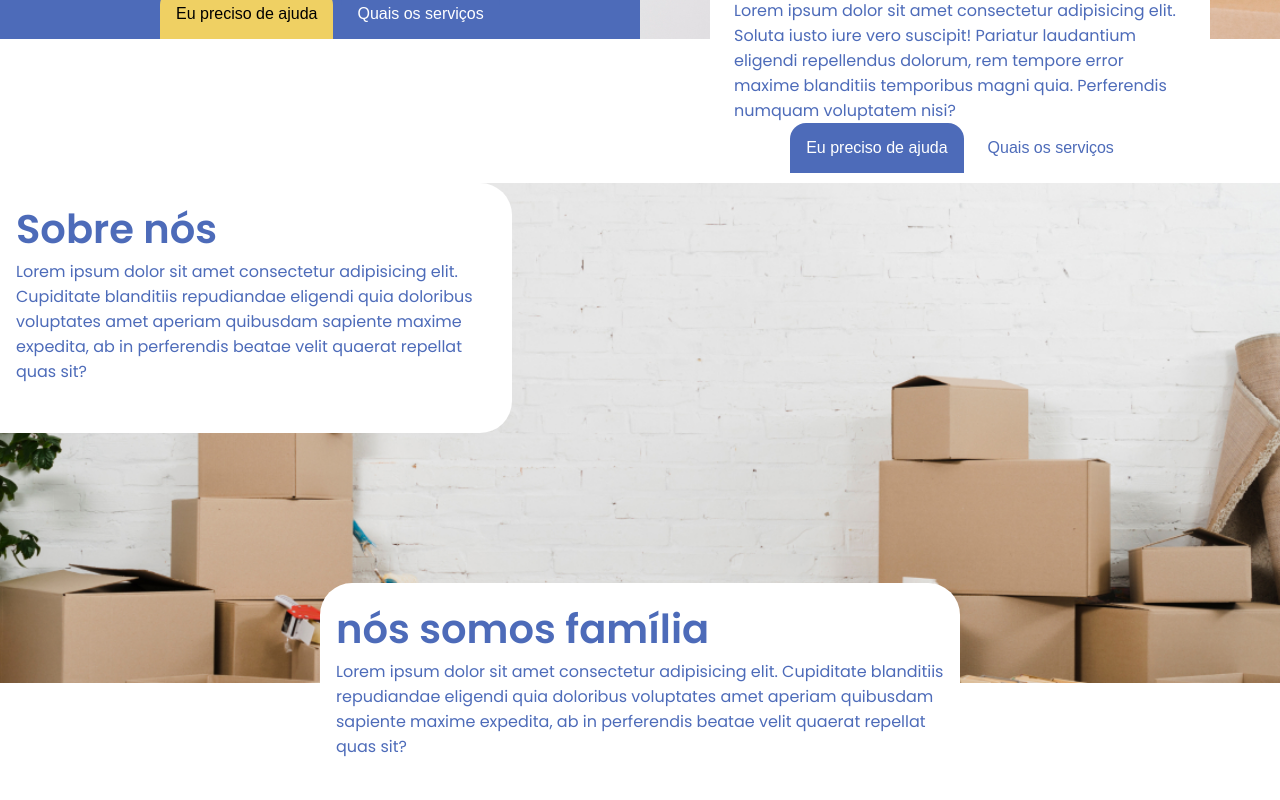
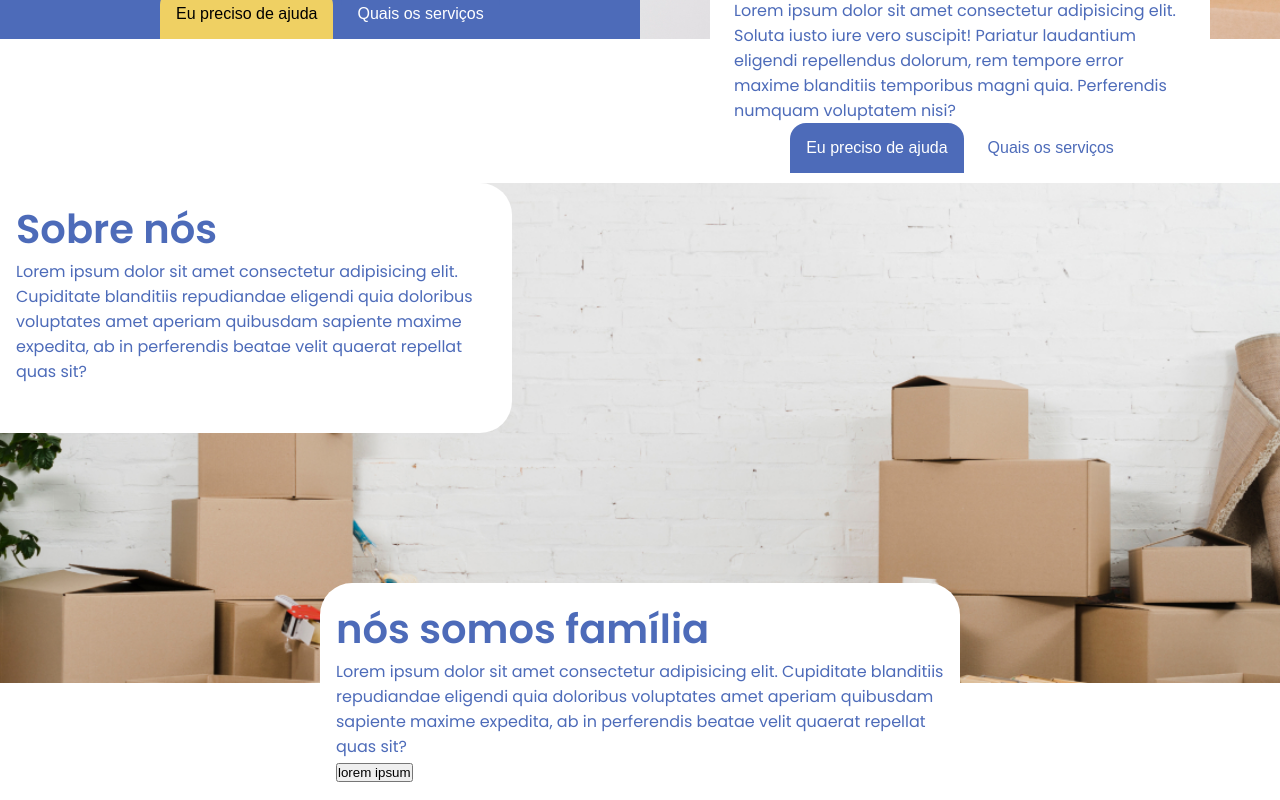
Before and after one commit to vitorkravs/moving-service, a Next.js app: page / in a window 1280 px wide. Shown: the part 525-1325 px from the top of the page. Before the commit the page ends 1300 px from the top, so only its background shows below. Built offline with nearby package versions, Linux system fonts and the light colour scheme.

Commit message:
feat: adicionando um btn no card

```diff
--- a/src/components/AboutUs/AboutUs.tsx
+++ b/src/components/AboutUs/AboutUs.tsx
@@ -28,6 +28,9 @@ const AboutUs = () => {
             aperiam quibusdam sapiente maxime expedita, ab in perferendis beatae
             velit quaerat repellat quas sit?
           </p>
+          <div id="btn-about-us">
+            <button>lorem ipsum</button>
+          </div>
         </div>
       </div>
     </section>
```
